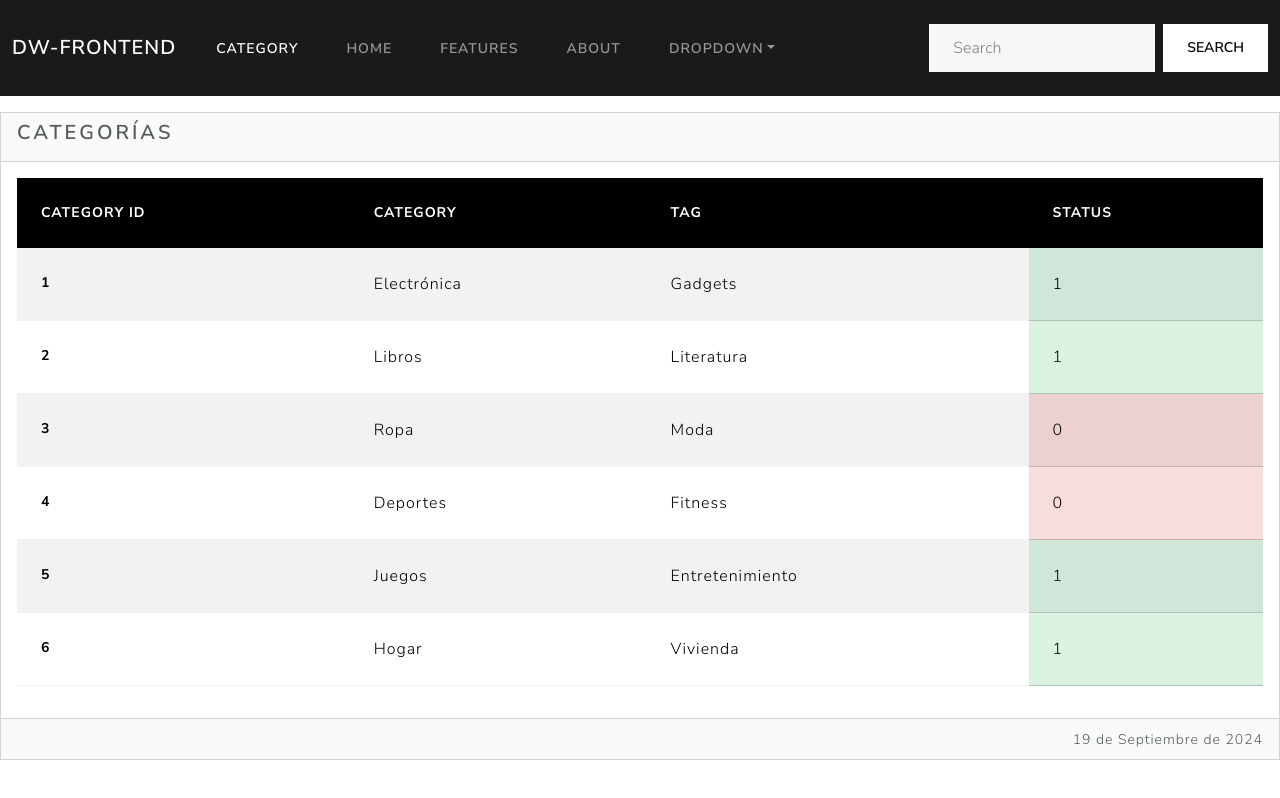
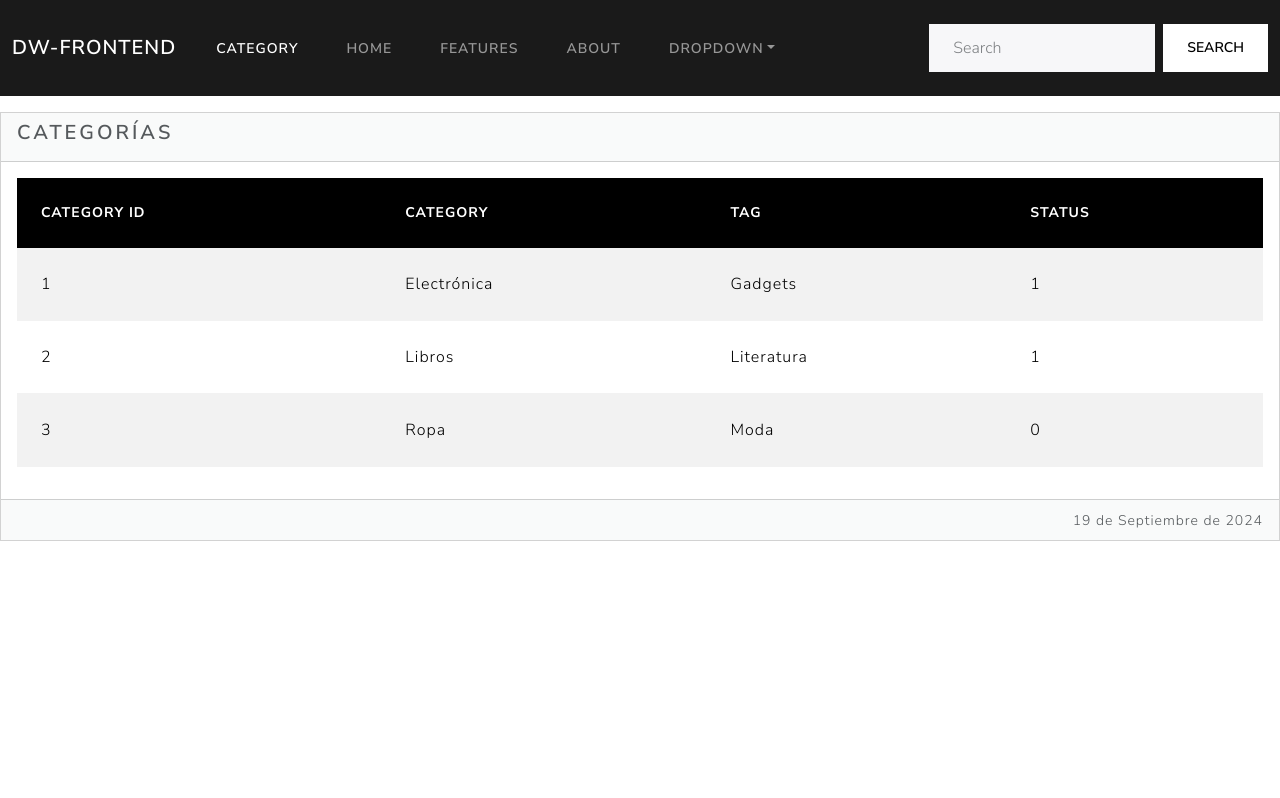
Before and after one commit to FranciscoMendiola/DW-FontEnd, an Angular app: page /category in a window 1280 px wide. Built offline with nearby package versions, Linux system fonts and the light colour scheme.

Commit message:
Update category component

```diff
--- a/src/app/app.component.html
+++ b/src/app/app.component.html
@@ -1 +1,7 @@
+<head>
+    <meta charset="utf-8">
+    <title>Categorías</title>
+    <meta name="viewport" content="width=device-width, initial-scale=1">
+</head>
+
 <router-outlet></router-outlet>
--- a/src/app/modules/product/component/category/category.component.html
+++ b/src/app/modules/product/component/category/category.component.html
@@ -1,10 +1,3 @@
-<head>
-    <meta charset="utf-8">
-    <title>Categorías</title>
-    <meta name="viewport" content="width=device-width, initial-scale=1">
-    <!--<link rel="stylesheet" type="text/css" href="../styles.css" />-->
-  </head>
-
 <body>
   <header>
     <nav class="navbar navbar-expand-lg bg-primary" data-bs-theme="dark">
@@ -67,42 +60,14 @@
               </tr>
             </thead>
             <tbody>
+              @for(category of categories; track category.category_id; let i = $index ) {
               <tr>
-                  <th scope="row">1</th>
-                  <td>Electrónica</td>
-                  <td>Gadgets</td>
-                  <td class="table-success">1</td>
+                <td>{{ category.category_id }}</td>
+                <td>{{ category.category }}</td>
+                <td>{{ category.tag }}</td>
+                <td>{{ category.status }}</td>
               </tr>
-                <tr>
-                  <th scope="row">2</th>
-                  <td>Libros</td>
-                  <td>Literatura</td>
-                  <td class="table-success">1</td>
-                </tr>
-                <tr>
-                  <th scope="row">3</th>
-                  <td>Ropa</td>
-                  <td>Moda</td>
-                  <td class="table-danger">0</td>
-                </tr>
-                <tr>
-                  <th scope="row">4</th>
-                  <td>Deportes</td>
-                  <td>Fitness</td>
-                  <td class="table-danger">0</td>
-                </tr>
-                <tr>
-                  <th scope="row">5</th>
-                  <td>Juegos</td>
-                  <td>Entretenimiento</td>
-                  <td class="table-success">1</td>
-                </tr>
-                <tr>
-                  <th scope="row">6</th>
-                  <td>Hogar</td>
-                  <td>Vivienda</td>
-                  <td class="table-success">1</td>
-                </tr>
+              }
             </tbody>
           </table>
         </div>
```
Lines whose indentation alone changed are shown as unchanged.
